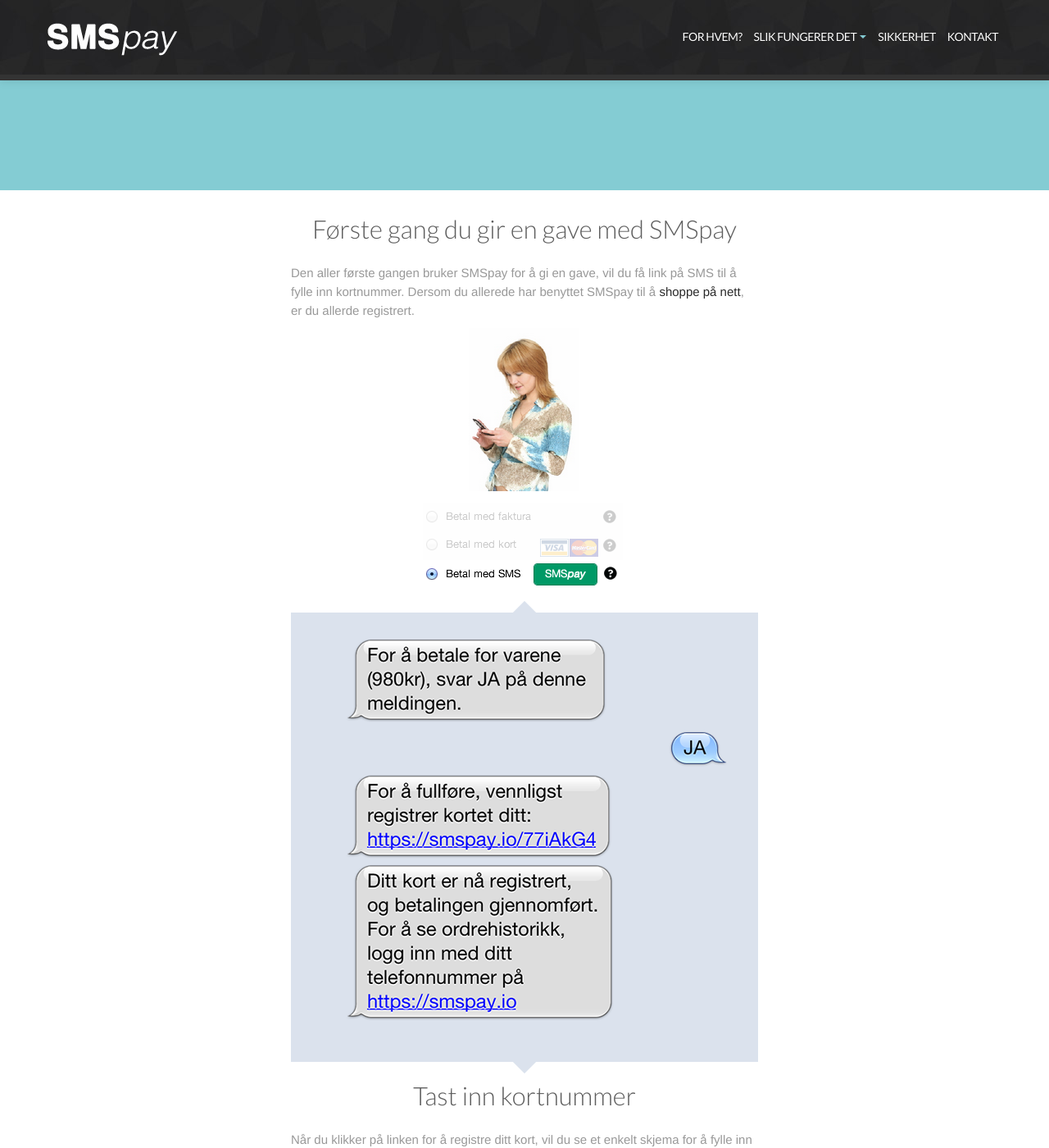
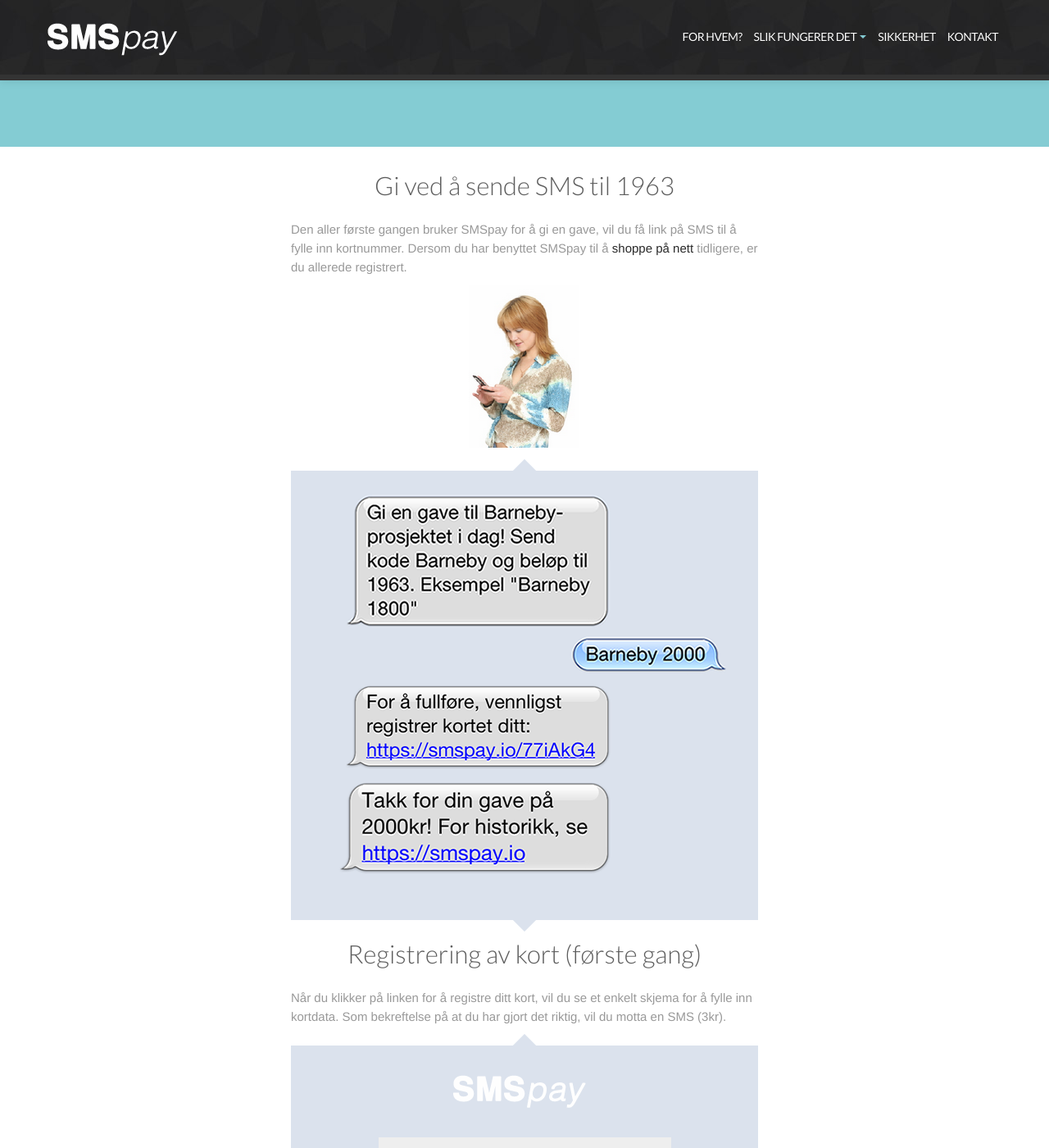
Before and after one commit to front/smspay.io, a Jekyll site: the page built from hvordan.html, in a window 1280 px wide and 1400 px high, scrolled down 2496 px. Shown: the whole window at 82% size. Built offline with Jekyll 4.4.1, drawn with Linux system fonts in a browser that asks for light colours; nearby versions of some CDN libraries; some of the changed text lies outside the part shown.

Commit message:
update donation content

```diff
--- a/hvordan.html
+++ b/hvordan.html
@@ -44,7 +44,7 @@
     <div class="container">
       <div class="row-fluid">
         <div class="span12 text-center">
-          <h2><strong>Gi en gave:</strong> Registrer ditt kort med SMSpay, og gjør det enkelt å gi!*</h2>
+          <h2><strong>Gi en gave:</strong> Registrer ditt kort med SMSpay, og gi med en SMS!</h2>
         </div>
       </div>
     </div>
@@ -55,18 +55,18 @@
       <br>
       <div class="row-fluid">
         <div class="span6 offset3">
-          <h2 class="text-center">Første gang du gir en gave med SMSpay </h2>
-          <p>Den aller første gangen bruker SMSpay for å gi en gave, vil du få link på SMS til å fylle inn kortnummer. Dersom du allerede har benyttet SMSpay til å <a href="#shop">shoppe på nett</a>, er du allerde registrert. </p>
+          <h2 class="text-center">Gi ved å sende SMS til 1963</h2>
+          <p>Den aller første gangen bruker SMSpay for å gi en gave, vil du få link på SMS til å fylle inn kortnummer. Dersom du har benyttet SMSpay til å <a href="#shop">shoppe på nett</a> tidligere, er du allerede registrert. </p>
           <p class="text-center">
             <img src="img/woman-sms.png">
           </p>
-          <p class="text-center">
-            <img src="img/process-checkout.png">
-          </p>
-          <img src="img/process-sms.png">
-          <h2 class="text-center">Tast inn kortnummer</h2>
-          <p>Når du klikker på linken for å registre ditt kort, vil du se et enkelt skjema for å fylle inn kortdata. Som bekreftelse på at du har gjort det riktig, vil du motta en SMS. </p>
+          <img src="img/process-sms-donation1.png">
+          <h2 class="text-center">Registrering av kort (første gang)</h2>
+          <p>Når du klikker på linken for å registre ditt kort, vil du se et enkelt skjema for å fylle inn kortdata. Som bekreftelse på at du har gjort det riktig, vil du motta en SMS (3kr). </p>
           <img src="img/process-web.png">
+          <h2 class="text-center">Gi ved å svare på SMS</h2>
+          <p>Noen organisasjoner lar deg gi din gave bare ved å svare på en SMS. Svar med kodeord og beløp, så er din gave sendt!</p>
+          <img src="img/process-sms-donation2.png">
           <h2 class="text-center">Neste gang du gir</h2>
           <p>Når du først har registrert kortet ditt på SMSpay, vil vi kjenne igjen telefonnummeret ditt neste gang du vil gi en gave. Din gave er bare en SMS unna! Du kan også benytte SMSpay til å gi et fast beløp hver måned.</p> <br> <br>
         </div>
```
Also changed, not shown: img/process-sms-donation1.png (added), img/process-sms-donation2.png (added).
